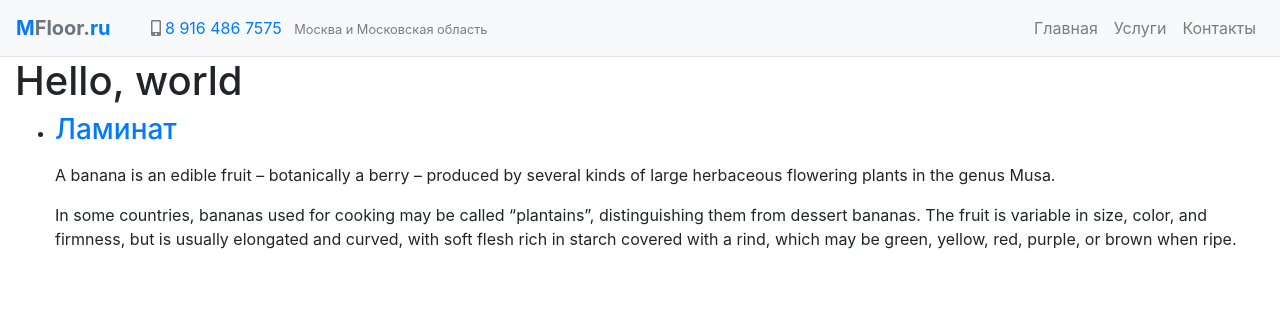
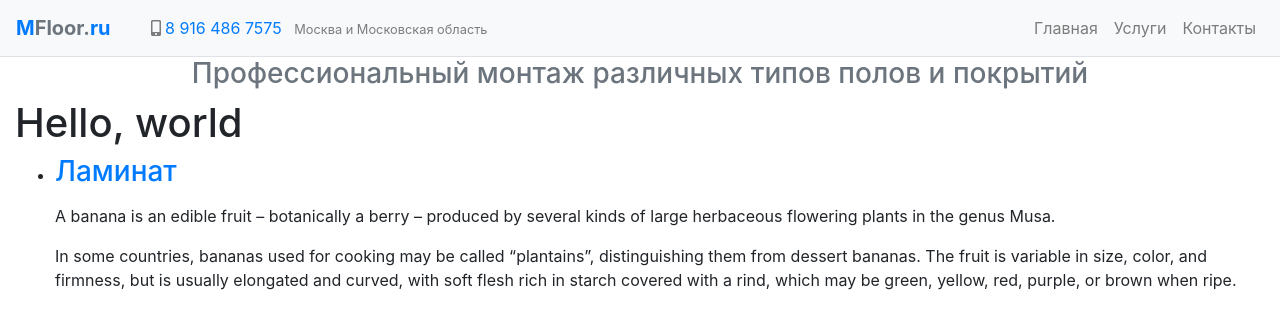
Before and after one commit to nskforward/MFloor, a Jekyll site: the page built from index.html, in a window 1280 px wide. Shown: the top 329 px of the page. Built offline with Jekyll 4.4.1, drawn with Linux system fonts in a browser that asks for light colours.

```diff
--- a/index.html
+++ b/index.html
@@ -2,6 +2,7 @@
 layout: default
 title: Home
 ---
+<h3 class="text-center text-muted">Профессиональный монтаж различных типов полов и покрытий</h3>
 
 <h1>Hello, world</h1>
 
```
